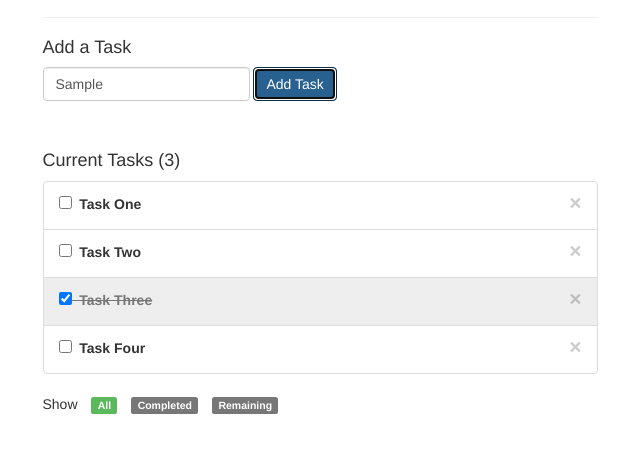
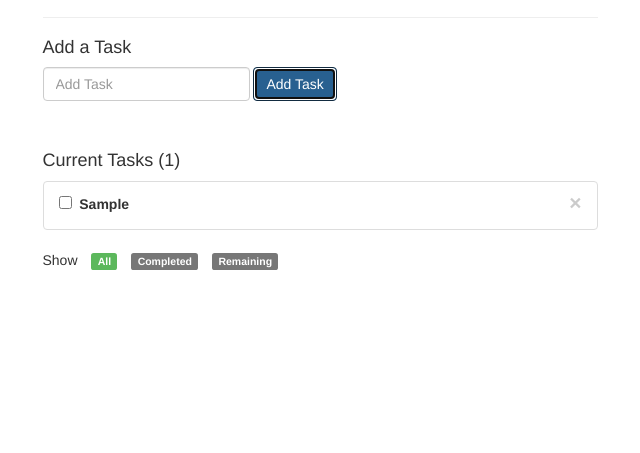
Before and after one commit to adamturtle/AngularTodo, a website: page index.html in a window 1280 px wide. Both pictures are taken after typing "Sample" into the empty fields and a click on the button "Add Task". Shown: the part 63-516 px from the top of the page, without its empty margins (320-960 px from the left). Drawn offline with nearby package versions, Linux system fonts and the light colour scheme.

Commit message:
Added localstorage

```diff
--- a/index.html
+++ b/index.html
@@ -21,7 +21,7 @@
     </style>
 </head>
 <body ng-app="app">
-    <div class="container">
+    <div class="container" ng-cloak>
         <div class="row">
             <div class="col-sm-6 col-sm-offset-3">
                 <h1>ToDo App</h1>
@@ -45,7 +45,7 @@
                 <ul class="list-group">
                     <li ng-repeat="task in tasks.data | filter:filter" class="list-group-item" ng-class="{'disabled':task.done}">
                         <label ng-class="{'done':task.done}">
-                            <input type="checkbox" name="completed" ng-model="task.done">
+                            <input type="checkbox" name="completed" ng-model="task.done" ng-change="tasks.toggleCompleted($index)">
                             &nbsp;{{ task.name }}
                             <a ng-click="tasks.removeTask($index)" class="close">&times;</a>
                         </label>
--- a/js/newTaskController.js
+++ b/js/newTaskController.js
@@ -1,7 +1,7 @@
 app.controller('NewTaskController', function ($scope, tasksService) {
     $scope.addTask = function (e) {
         e.preventDefault()
-        tasksService.tasks.push({name: $scope.tasks.newTask, done: false})
+        tasksService.addTask({name: $scope.tasks.newTask, done: false})
         $scope.tasks.newTask = ''
     }
 })
--- a/js/tasksController.js
+++ b/js/tasksController.js
@@ -15,4 +15,5 @@ app.controller('TasksController', function ($scope, tasksService) {
         }
         return $scope.filter = ''
     }
+
 })
--- a/js/tasksService.js
+++ b/js/tasksService.js
@@ -1,14 +1,34 @@
 app.factory('tasksService', function () {
+    let tasks = angular.fromJson(localStorage.getItem('tasks') || "[]")
+
+    let _save = function (data) {
+        localStorage.setItem('tasks', angular.toJson(data))
+    }
+
     return {
-        data: [
-            { name: 'Task One', done: false },
-            { name: 'Task Two', done: false },
-            { name: 'Task Three', done: true },
-            { name: 'Task Four', done: false }
-        ],
-        removeTask: function (task) {
-            this.data.splice(task, 1)
+        data: tasks,
+        // data: [
+        //     { name: 'Task One', done: false },
+        //     { name: 'Task Two', done: false },
+        //     { name: 'Task Three', done: true },
+        //     { name: 'Task Four', done: false }
+        // ],
+
+        addTask: function (task) {
+            this.data.push(task)
+            _save(this.data)
         },
+
+        removeTask: function (index) {
+            this.data.splice(index, 1)
+            _save(this.data)
+        },
+
+        toggleCompleted: function (index) {
+            this.data[index].completed = !this.data[index].completed
+            _save(this.data)
+        },
+
         remaining: function () {
             return this.data.reduce(function (count, task) {
                 return task.done ? count : count + 1
```
